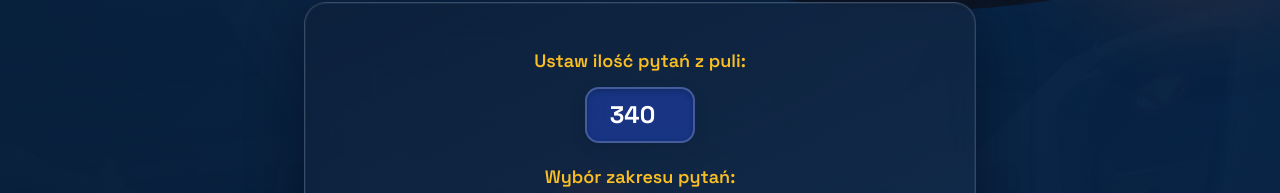
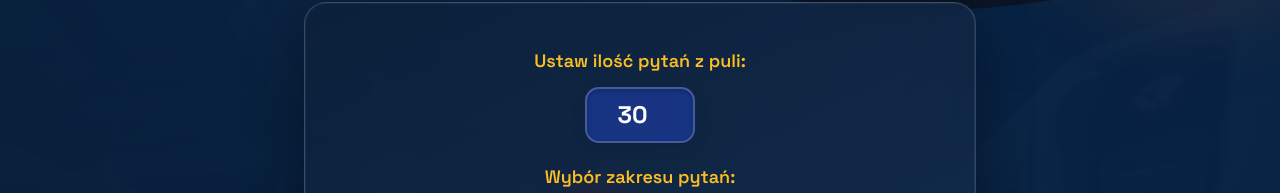
Before and after one commit to pablop76/metro-test, a React (Create React App) app: page / in a window 1280 px wide. Shown: the part 194-387 px from the top of the page. Built offline with nearby package versions, Linux system fonts and the light colour scheme.

Commit message:
feat: domyślna liczba pytań 30

```diff
--- a/src/App.js
+++ b/src/App.js
@@ -347,7 +347,7 @@ function App() {
       setCurrentTest(drawData);
       setMaxQuestions((prev) => {
         if (isManualLimit && prev !== "" && prev !== null) return Math.min(prev, poolSize);
-        return poolSize;
+        return Math.min(30, poolSize);
       });
       resetQuizState();
     }
```
